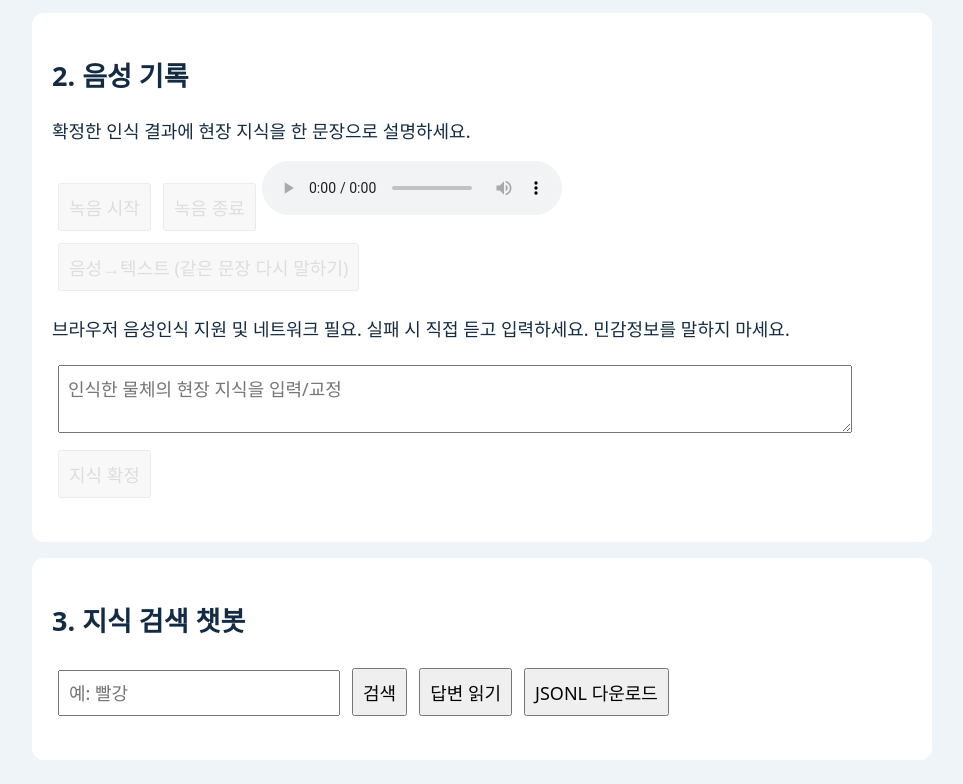
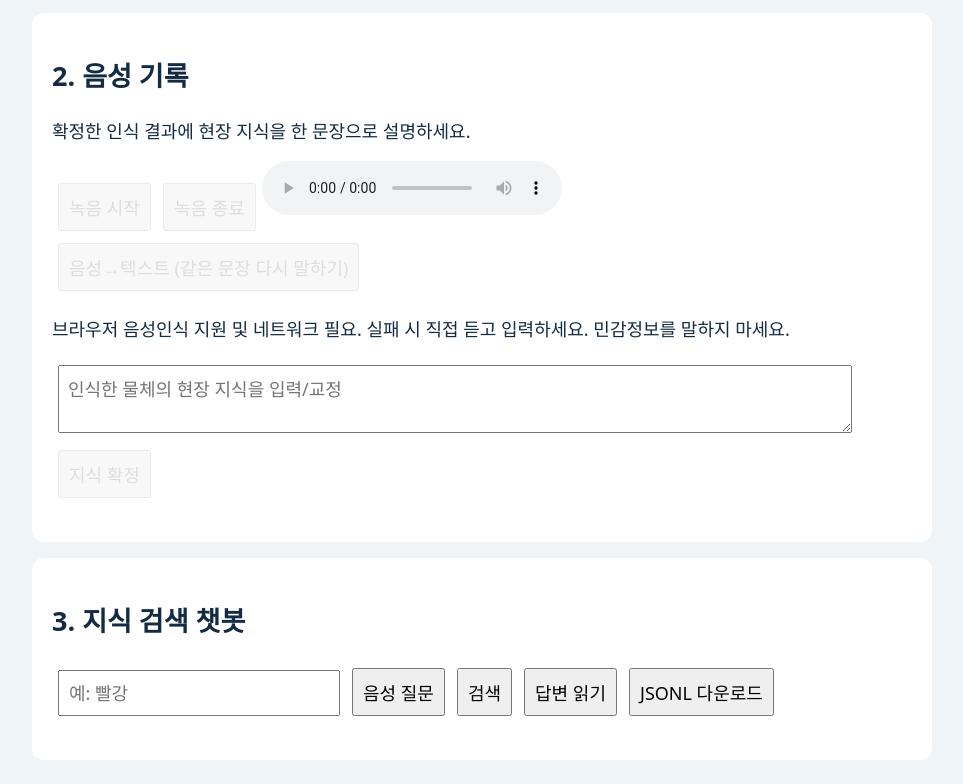
Before and after one commit to itlects/2026-1_ai-convergence-apply, a plain HTML site: page week13/app.html in a window 1280 px wide. Shown: the part 622-1406 px from the top of the page, without its empty margins (158-1121 px from the left). Drawn offline with Linux system fonts and the light colour scheme.

Commit message:
Add voice question input in Week 13 lab

```diff
--- a/week13/app.html
+++ b/week13/app.html
@@ -5,5 +5,5 @@
 <h1>현장 지식 기록소</h1><p>카메라 분류 → LED/카운터 → 녹음 → STT → 지식 저장</p>
 <section><h2>1. 인식과 카운터</h2><video id="video" autoplay playsinline muted></video><canvas id="canvas" width="32" height="32" hidden></canvas><br><button id="camera">카메라 시작</button><button id="red">빨강 샘플</button><button id="blue">파랑 샘플</button><button id="serial">ESP32 LED 연결(선택)</button><p><span id="lamp"></span> 인식: <b id="label">-</b> / <span id="count">0</span>건</p><button id="capture" disabled>이 결과 1건 확정 + LED</button></section>
 <section><h2>2. 음성 기록</h2><p>확정한 인식 결과에 현장 지식을 한 문장으로 설명하세요.</p><button id="record" disabled>녹음 시작</button><button id="stop" disabled>녹음 종료</button><audio id="audio" controls></audio><a id="wav" hidden download="record.wav">WAV 저장</a><br><button id="stt" disabled>음성→텍스트 (같은 문장 다시 말하기)</button><p>브라우저 음성인식 지원 및 네트워크 필요. 실패 시 직접 듣고 입력하세요. 민감정보를 말하지 마세요.</p><textarea id="note" placeholder="인식한 물체의 현장 지식을 입력/교정"></textarea><button id="save" disabled>지식 확정</button><pre id="status"></pre></section>
-<section><h2>3. 지식 검색 챗봇</h2><input id="question" placeholder="예: 빨강"><button id="ask">검색</button><button id="speak">답변 읽기</button><button id="export">JSONL 다운로드</button><pre id="answer"></pre><pre id="list"></pre></section>
+<section><h2>3. 지식 검색 챗봇</h2><input id="question" placeholder="예: 빨강"><button id="voiceQuestion">음성 질문</button><button id="ask">검색</button><button id="speak">답변 읽기</button><button id="export">JSONL 다운로드</button><pre id="answer"></pre><pre id="list"></pre></section>
 <script src="app.js"></script>
```
